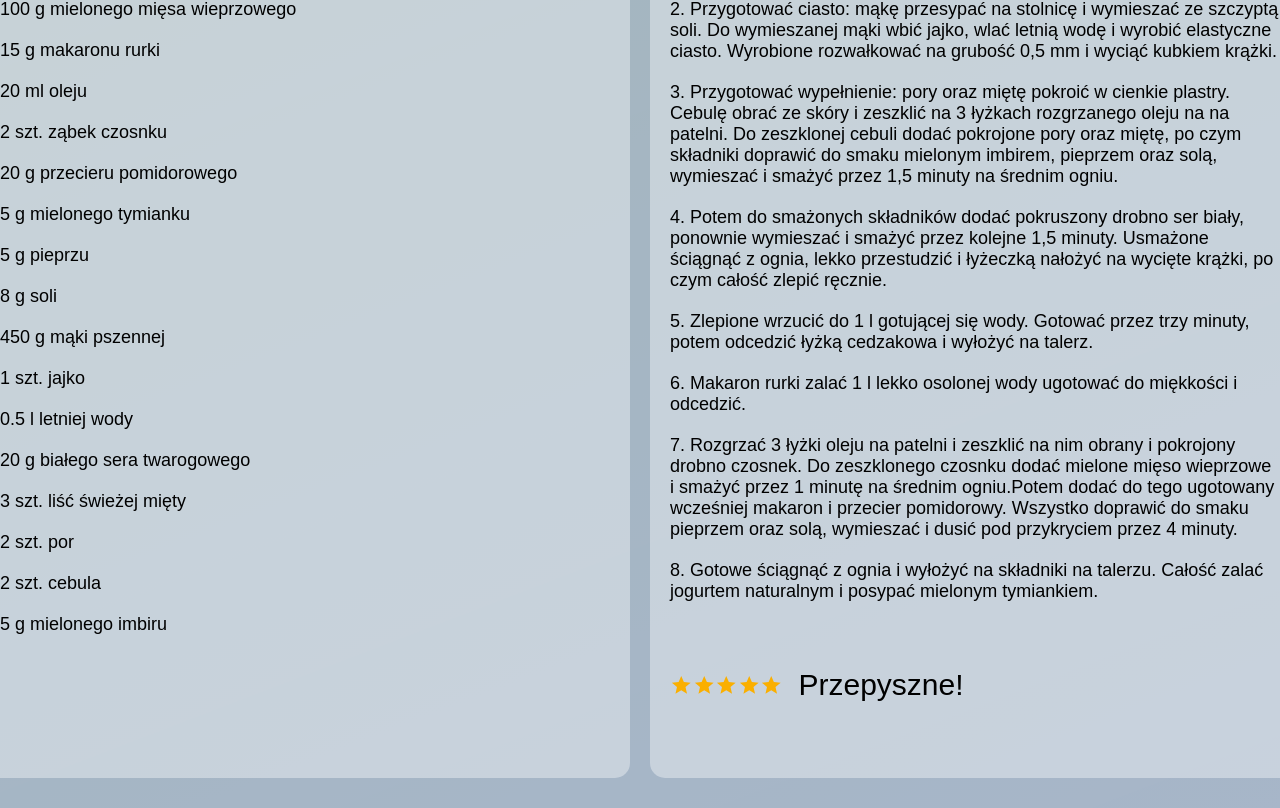
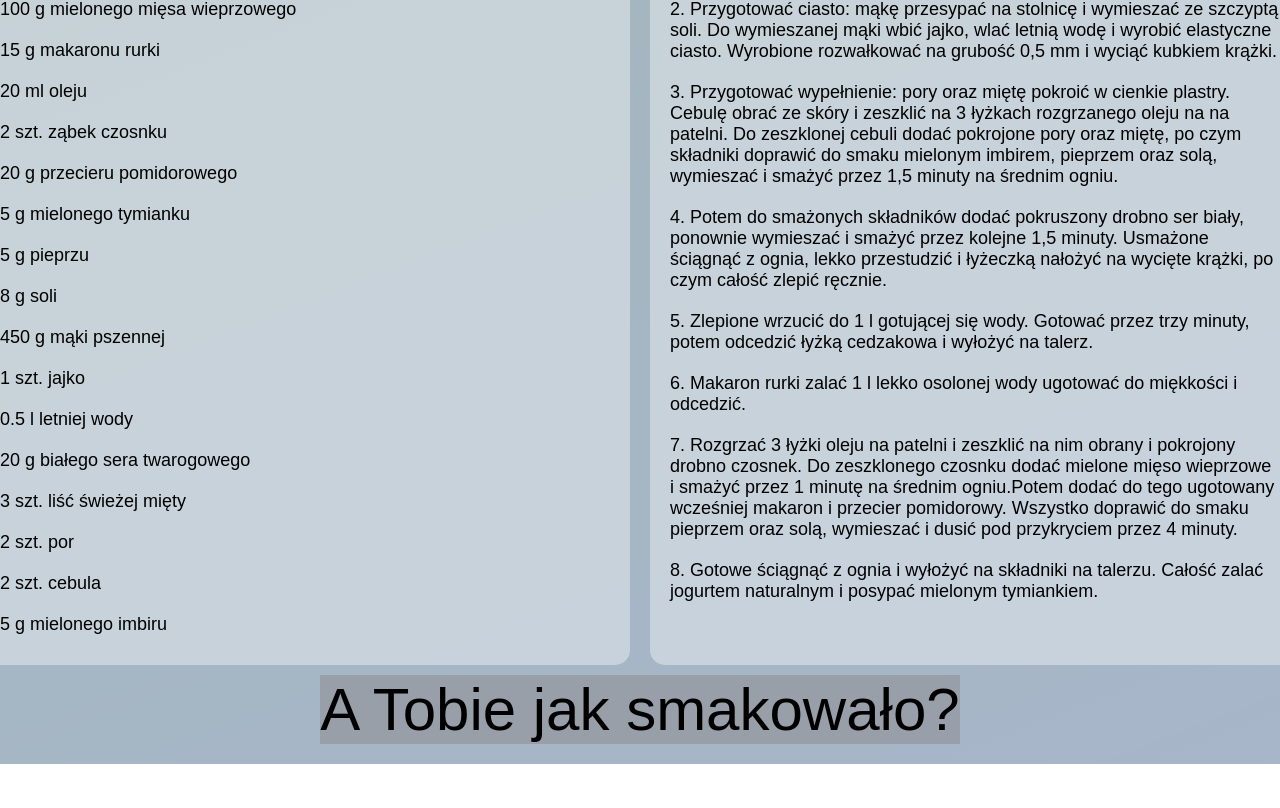
Before and after one commit to YerbaMatePL/REACT-YourRecipes, a React (Create React App) app: page / in a window 1280 px wide. Shown: the part 1018-1826 px from the top of the page. After the commit the page ends 1782 px from the top, so only its background shows below. Built offline with nearby package versions, Linux system fonts and the light colour scheme; a web font is replaced by a local one.

Commit message:
added Rating component

```diff
--- a/src/App.css
+++ b/src/App.css
@@ -23,10 +23,3 @@
 .app__bgc--dark h3 {
 	color: rgb(190, 222, 226);
 }
-
-.css-5ryogn-MuiButtonBase-root-MuiSwitch-switchBase span {
-	color: black;
-}
-.css-5ryogn-MuiButtonBase-root-MuiSwitch-switchBase.Mui-checked span {
-	color: white;
-}
--- a/src/App.js
+++ b/src/App.js
@@ -15,7 +15,6 @@ function App() {
 
 	const checkTheme = () =>
 		theme === 'light' ? setTheme('dark') : setTheme('light');
-
 	// Amount of Portions
 	const [amountOfPortions, setAmountOfPortions] = useState(1);
 
@@ -25,7 +24,7 @@ function App() {
 
 	return (
 		<div className={`app wrapper app__bgc--${theme}`}>
-			<Switch onChange={checkTheme} color='primary' />
+			<Switch onChange={checkTheme} color='primary'/>
 			<MainCard update={updateAmountOfPortions} />
 			<Recipe value={amountOfPortions} />
 		</div>
--- a/src/components/Recipe/Preparation/Preparation.js
+++ b/src/components/Recipe/Preparation/Preparation.js
@@ -1,30 +1,10 @@
 import React from 'react';
 import Grid from '@mui/material/Grid';
 import './Preparation.css';
-import Rating from '@mui/material/Rating';
-import Box from '@mui/material/Box';
-import StarIcon from '@mui/icons-material/Star';
 
 
 
-const labels = {
-	0.5: 'Bardzo niesmaczne',
-	1: 'Niesmaczne',
-	1.5: 'Kiepskie',
-	2: 'Słabe',
-	2.5: 'Niezłe',
-	3: 'Całkiem dobre',
-	3.5: 'Dobre!',
-	4: 'Bardzo dobre!',
-	4.5: 'Pyszne!',
-	5: 'Przepyszne!',
-  };
-
-
 function Preparation(props) {
-	const [value, setValue] = React.useState(5);
-  const [hover, setHover] = React.useState(-1);
-
 	return (
 		<Grid
 			container
@@ -51,35 +31,6 @@ function Preparation(props) {
 					<li> Gotowe ściągnąć z ognia i wyłożyć na składniki na talerzu. Całość zalać jogurtem naturalnym i posypać mielonym tymiankiem.</li>
 				</ol>
 			</Grid>
-			<Grid item>
-
-			<Box
-      sx={{
-        width: 200,
-        display: 'flex',
-        alignItems: 'center',
-      }}
-    >
-      <Rating
-        name="hover-feedback"
-        value={value}
-        precision={0.5}
-        onChange={(event, newValue) => {
-          setValue(newValue);
-        }}
-        onChangeActive={(event, newHover) => {
-          setHover(newHover);
-        }}
-        emptyIcon={<StarIcon style={{ opacity: 0.55 }} fontSize="inherit" />}
-      />
-
-      {value !== null && (
-        <Box style={{fontSize:'30px'}}sx={{ ml: 2,py:7 }}>{labels[hover !== -1 ? hover : value]}</Box>
-      )}
-    </Box>
-
-
-			</Grid>
 		</Grid>
 	);
 }
--- /dev/null
+++ b/src/components/Recipe/Rating/Rating.css
@@ -0,0 +1,4 @@
+.recipeRating {
+    background-color: rgba(129, 125, 125, 0.397);
+    width: 100%;
+}
--- /dev/null
+++ b/src/components/Recipe/Rating/Rating.js
@@ -0,0 +1,12 @@
+import React from 'react';
+import './Rating.css';
+
+
+function Rating() {
+    return(
+        <div className='recipeRating'>A Tobie jak smakowało?</div>
+    )
+
+}
+
+export default Rating;
--- a/src/components/Recipe/Recipe.css
+++ b/src/components/Recipe/Recipe.css
@@ -1,3 +1,9 @@
+.recipeMainContainer {
+    display: flex;
+    flex-direction: column;
+    align-items: center;
+}
+
 .recipeContainer {
     margin-top: 40px;
     display: flex;
@@ -29,8 +35,6 @@
 }
 
 
-
-
 @media (min-width: 992px) {
    .recipeContainer {
        flex-direction: row;
--- a/src/components/Recipe/Recipe.js
+++ b/src/components/Recipe/Recipe.js
@@ -3,6 +3,7 @@ import './Recipe.css';
 import Box from '@mui/material/Box';
 import Preparation from './Preparation/Preparation';
 import Ingredients from './Ingredients/Ingredients';
+import Rating from './Rating/Rating';
 
 const crossLine = (event) => {
 	const element = event.target;
@@ -11,10 +12,15 @@ const crossLine = (event) => {
 
 function Recipe(props) {
 	return (
-		<Box className='recipeContainer'>
-			<Ingredients crossLine={crossLine} value={props.value} />
-			<Preparation crossLine={crossLine} />
-		</Box>
+		<div className='recipeMainContainer'>
+			<Box className='recipeContainer'>
+				<Ingredients crossLine={crossLine} value={props.value} />
+				<Preparation crossLine={crossLine} />
+			</Box>
+			<Box>
+				<Rating />
+			</Box>
+		</div>
 	);
 }
 
```
